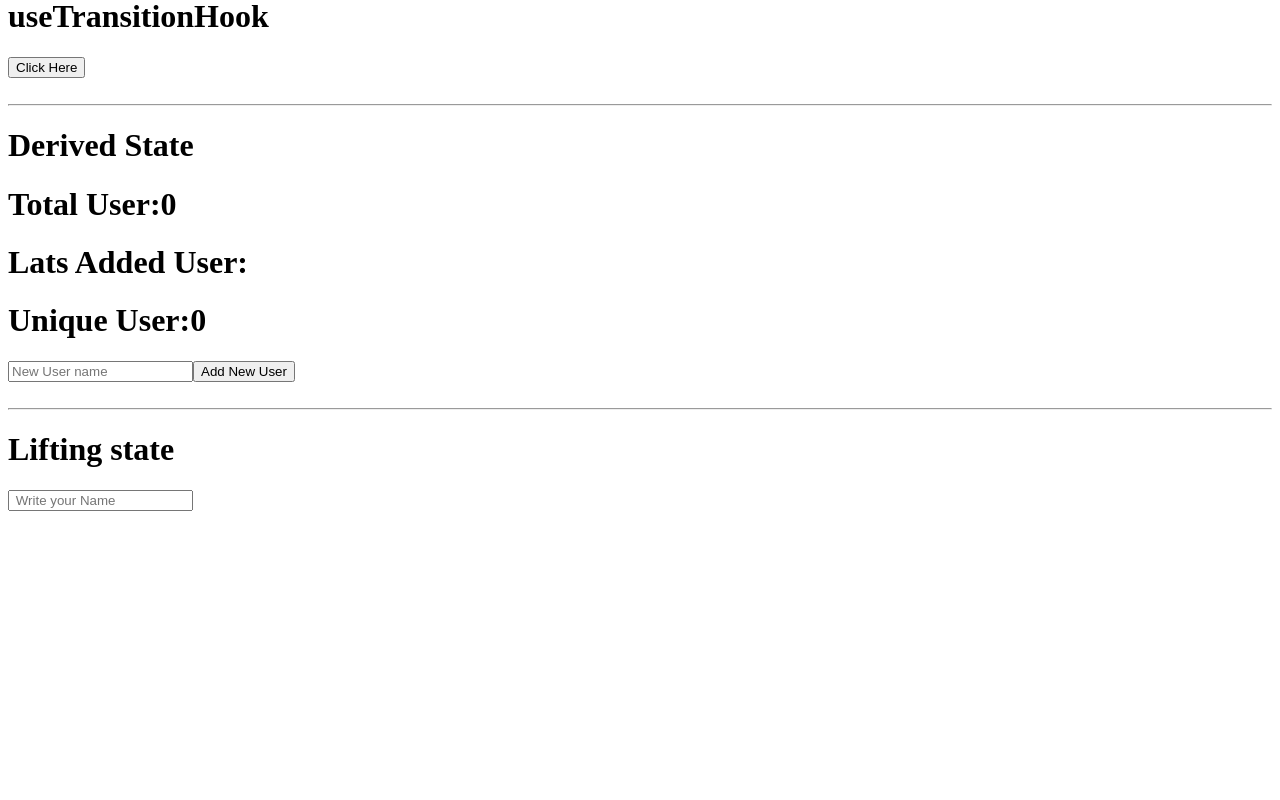
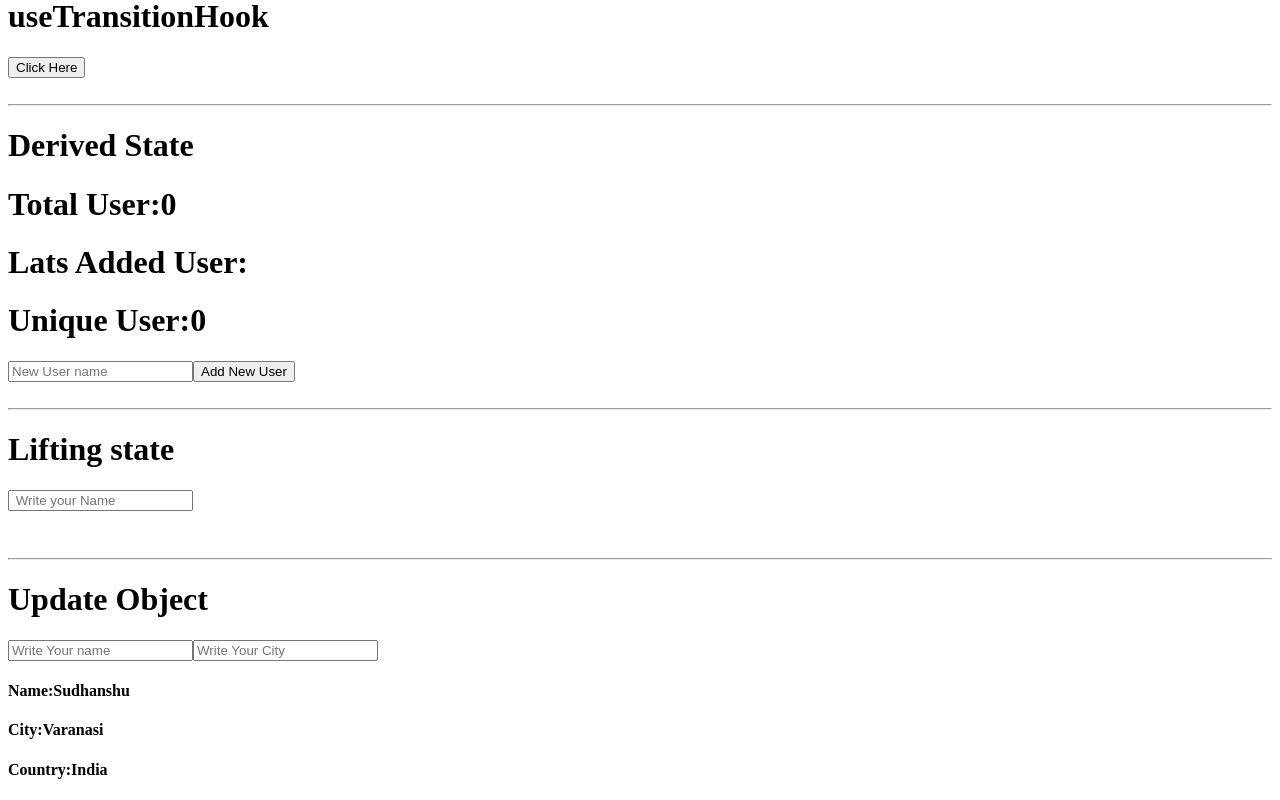
Before and after one commit to sudhanshu-singh22/React, a React (Vite) app: page / in a window 1280 px wide. Shown: the part 8082-8882 px from the top of the page. Before the commit the page ends 8614 px from the top, so only its background shows below. Built offline with nearby package versions, Linux system fonts and the light colour scheme.

Commit message:
update object

```diff
--- a/src/App.jsx
+++ b/src/App.jsx
@@ -26,6 +26,7 @@ import Derive from './DerivedState'
 import { useState } from 'react'
 import Leftup from './leftup'
 import Leftup1 from './leftup1'
+import UpdateObj from './updateObject'
 function App() {
    const [user,setuser]=useState('');
  return(
@@ -119,6 +120,9 @@ function App() {
 
   <Leftup setuser={setuser}/>
   <Leftup1 user={user}/>
+  <br /><hr />
+  <h1>Update Object</h1>
+  <UpdateObj/>
 </div>)
 }
 
--- /dev/null
+++ b/src/updateObject.jsx
@@ -0,0 +1,30 @@
+import { useState } from "react"
+
+function UpdateObj(){
+    const[data,setdata]=useState(
+        {name:"Sudhanshu",
+         address:{
+            city:"Varanasi",
+            country:"India"
+         }
+        }
+    )
+    const changename=(val)=>{
+         data.name=val;
+         setdata({...data});
+    }
+    const changecity=(city)=>{
+         data.address.city=city;
+         setdata({...data,address:{...data.address,city}});
+    }
+    return(
+        <div>
+            <input type="text" placeholder="Write Your name" onChange={(event)=>{changename(event.target.value)}}/>
+             <input type="text" placeholder="Write Your City" onChange={(event)=>{changecity(event.target.value)}}/>
+             <h4>Name:{data.name}</h4>
+             <h4>City:{data.address.city}</h4>
+             <h4>Country:{data.address.country}</h4>
+        </div>
+    )
+}
+export default UpdateObj;
```
